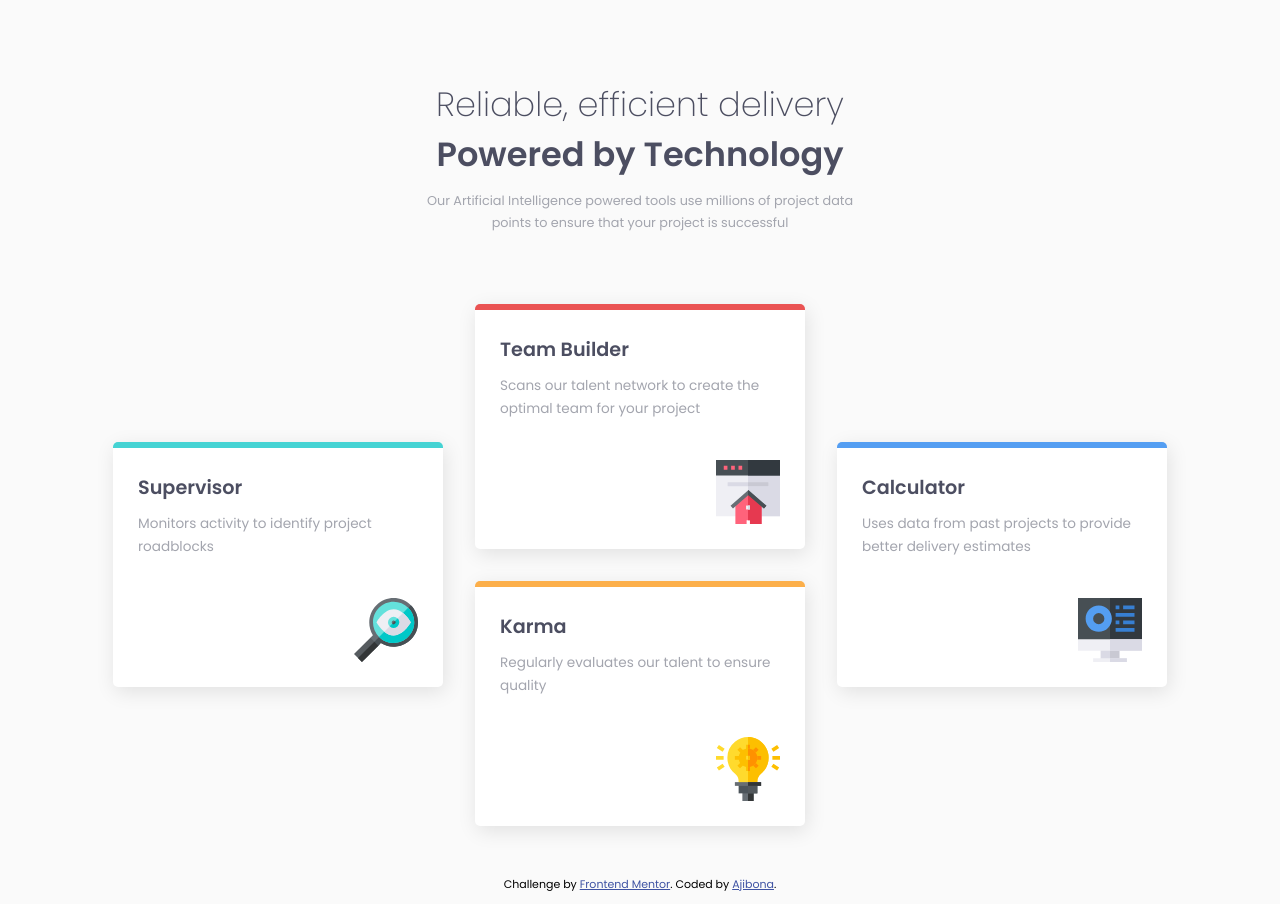
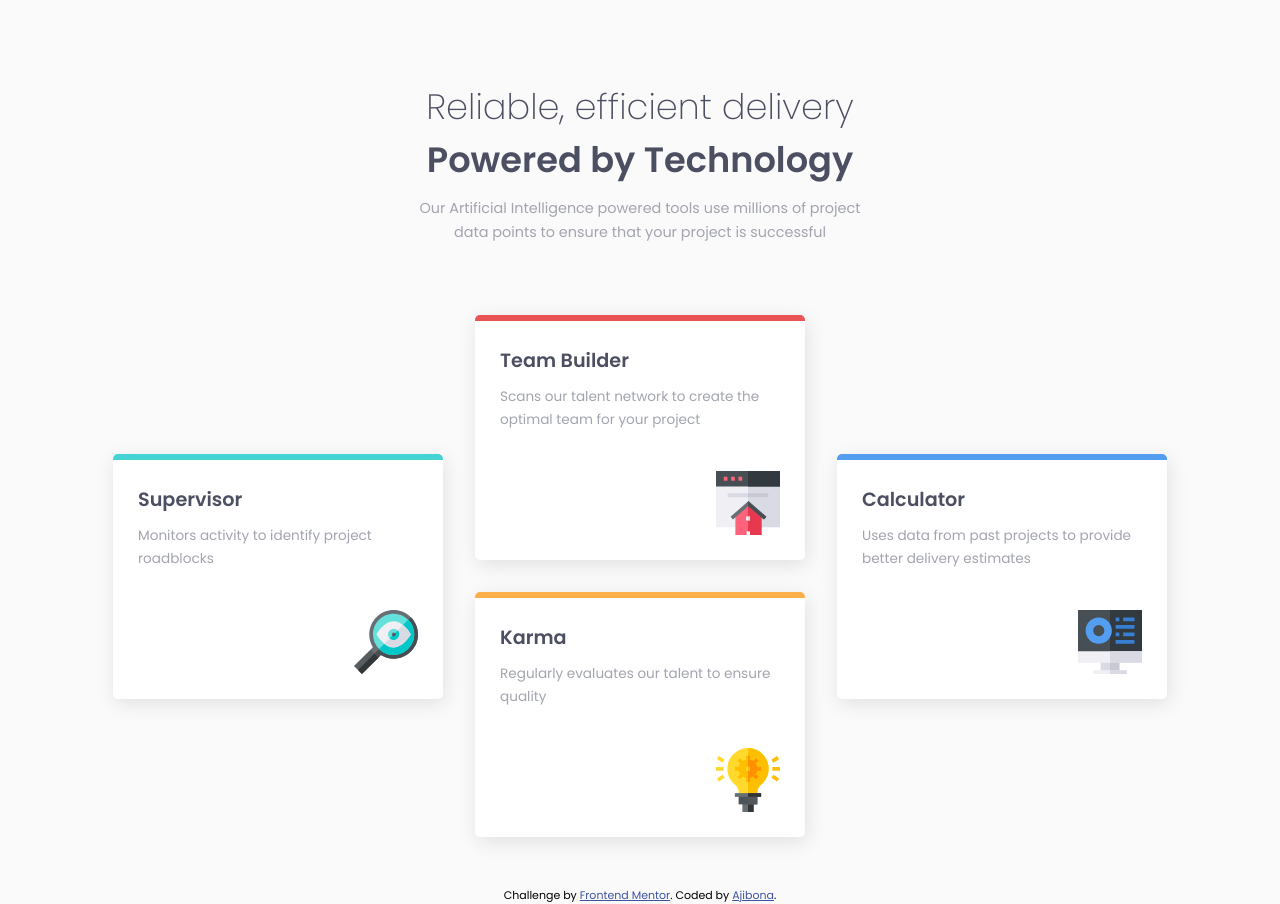
Before and after one commit to ajibona/four-card-feature, a plain HTML site: page index.html in a window 1280 px wide. Drawn offline with Linux system fonts and the light colour scheme.

Commit message:
Update style.css

```diff
--- a/style.css
+++ b/style.css
@@ -104,7 +104,7 @@ body{
 .card-details{
   padding: 25px;
   border-radius: 5px;
-    background-color: #fff;
+  background-color: #fff;
   box-shadow: 2px 5px 20px rgba(0, 0, 0, 0.1);
 }
 
@@ -166,16 +166,16 @@ body{
   }
 
   .headerbox h1{
-    font-size: 2.1rem;
+    font-size: 2.2rem;
   }
 
   .headerbox h2{
-    font-size: 2.1rem;
+    font-size: 2.2rem;
   }
 
   .headerbox-details p{
-    width: 440px;
-    font-size: 0.8rem;
+    width: 450px;
+    font-size: 0.9rem;
     line-height: 1.7;
   }
 }
```
